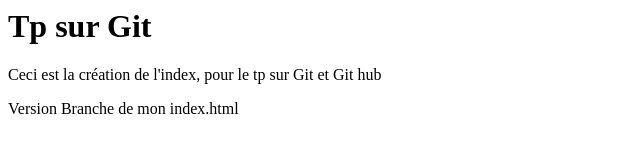
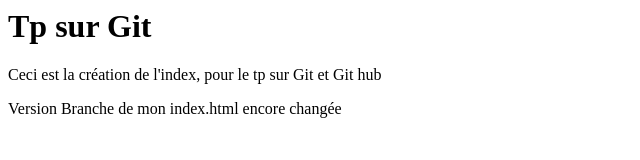
Before and after one commit to Bazonnet-Ilan/-hello-github-web-, a plain HTML site: page index.html in a window 1280 px wide. Shown: the whole page, without its empty margins (0-640 px from the left). Drawn offline with Linux system fonts and the light colour scheme.

Commit message:
Update index.html
modification 2eme balise p

```diff
--- a/index.html
+++ b/index.html
@@ -1,3 +1,3 @@
 <h1>Tp sur Git</h1>
 <p>Ceci est la création de l'index, pour le tp sur Git et Git hub</p>
-<p>Version Branche de mon index.html</p>
+<p>Version Branche de mon index.html encore changée</p>
```
